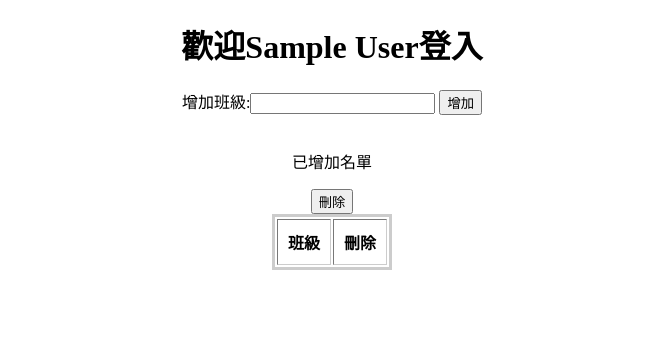
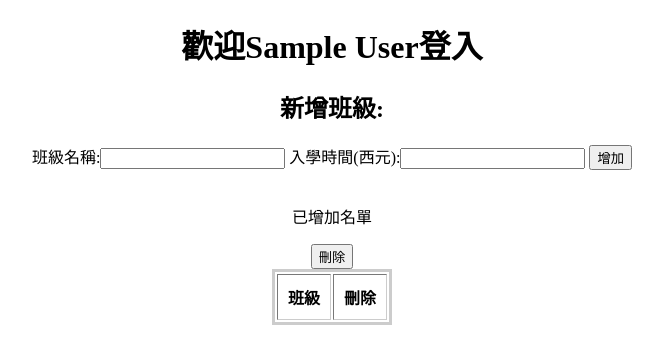
Before and after one commit to neilchouGTX/VirtualMuseum, a PHP site: page /branch.php in a window 1280 px wide. Shown: the part 227-591 px from the top of the page, without its empty margins (308-971 px from the left). Run offline with PHP 8.4, Linux system fonts and the light colour scheme; the visitor is signed in with stand-in values (Sample User, id 1); data that the repository does not hold is empty.

Commit message:
update sql and branch

```diff
--- a/branch.php
+++ b/branch.php
@@ -76,8 +76,10 @@
             </nav>
         </header>
         <h1>歡迎<?php echo $mySqlName?>登入</h1>
+        <h2>新增班級:</h2>
         <form method='post'>
-            增加班級:<input type='text' name='addBranch' />
+            班級名稱:<input type='text' name='addBranch' require/>
+            入學時間(西元):<input type='text' name='branchYear' require/>
             <button type='submit'>增加</button>
         </form>
         </br>
```
Also changed, not shown: museumSQL/museum.sql (+4 -3 lines), registerSchool.php (+4 -3 lines).
